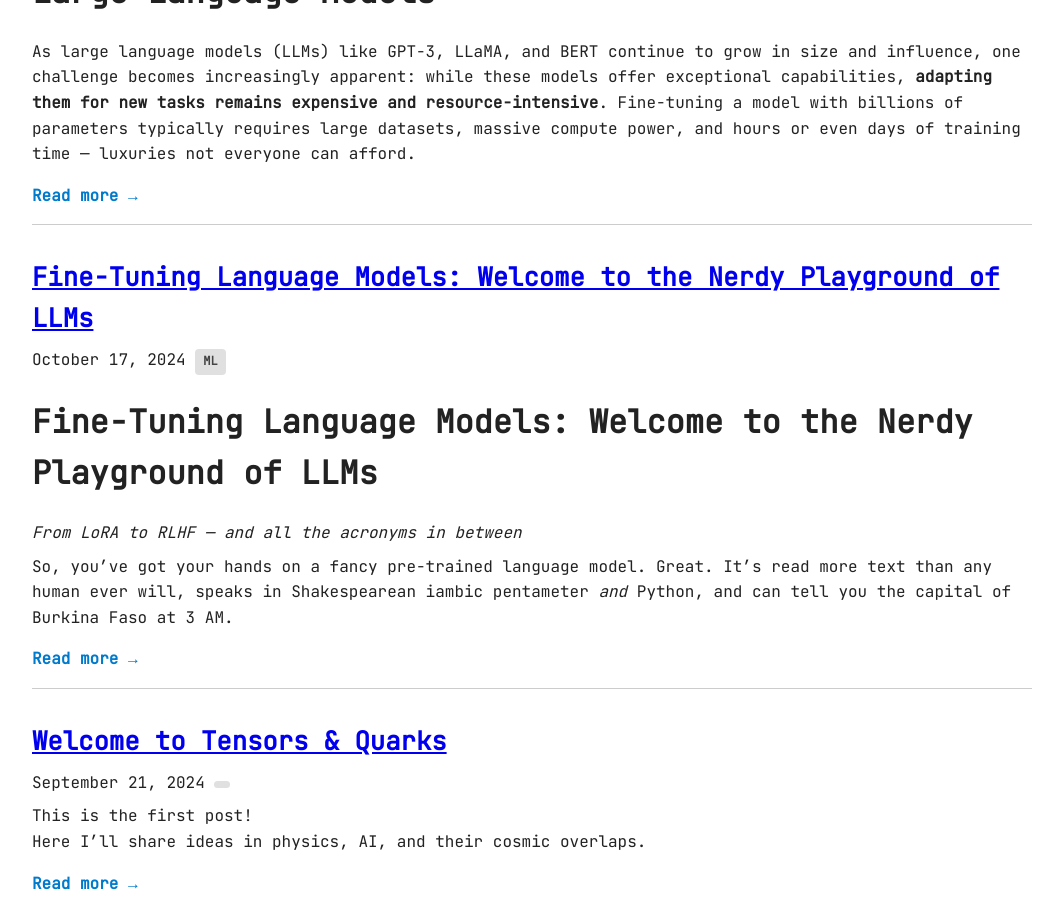
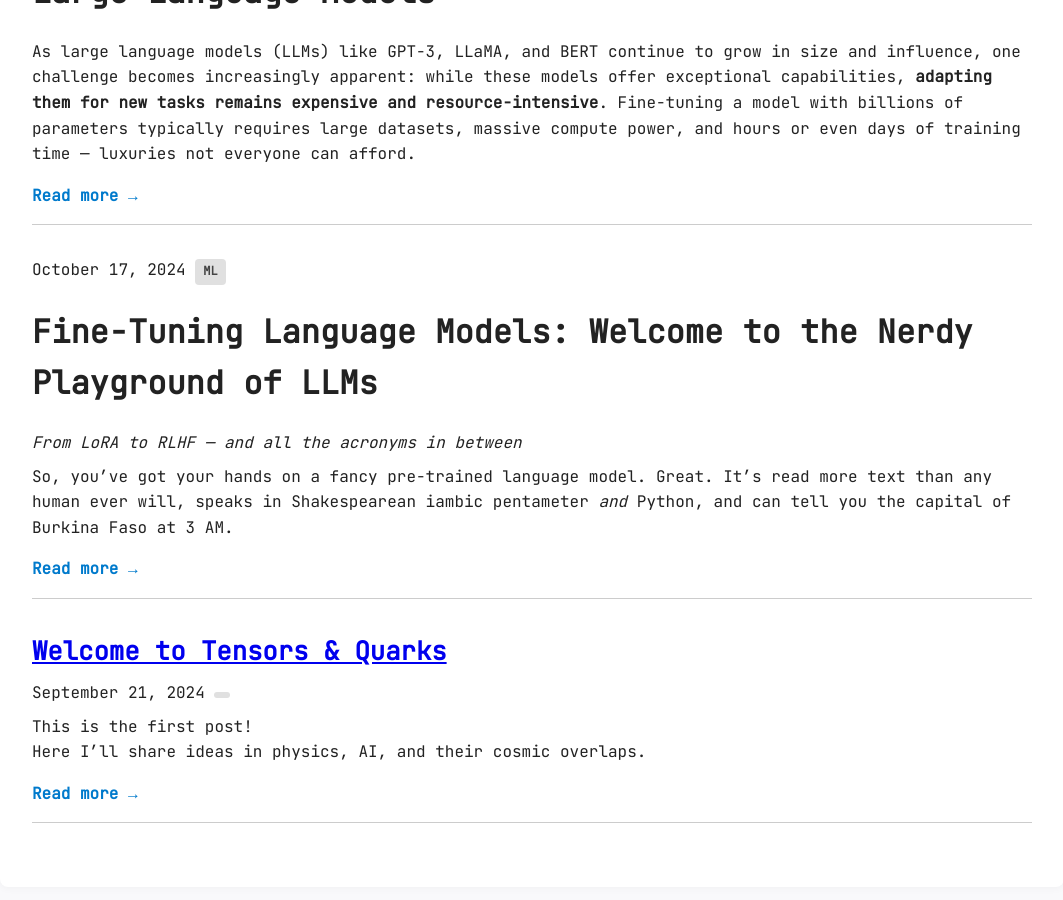
Before and after one commit to Raahul-Thakur/tensorandquarks.github.io, a Jekyll site: the page built from index.md, in a window 1280 px wide and 900 px high, scrolled down 9502 px. Shown: the whole window, without its empty margins (108-1171 px from the left). Built offline with Jekyll 4.4.1, drawn with Linux system fonts in a browser that asks for light colours.

Commit message:
Update 2024-10-17-fine-tuning-llms.md

```diff
--- a/_posts/2024-10-17-fine-tuning-llms.md
+++ b/_posts/2024-10-17-fine-tuning-llms.md
@@ -1,6 +1,6 @@
 ---
 layout: default
-title: "Fine-Tuning Language Models: Welcome to the Nerdy Playground of LLMs"
+title: ""
 date: 2024-10-17
 tags: [ML]
 ---
```
